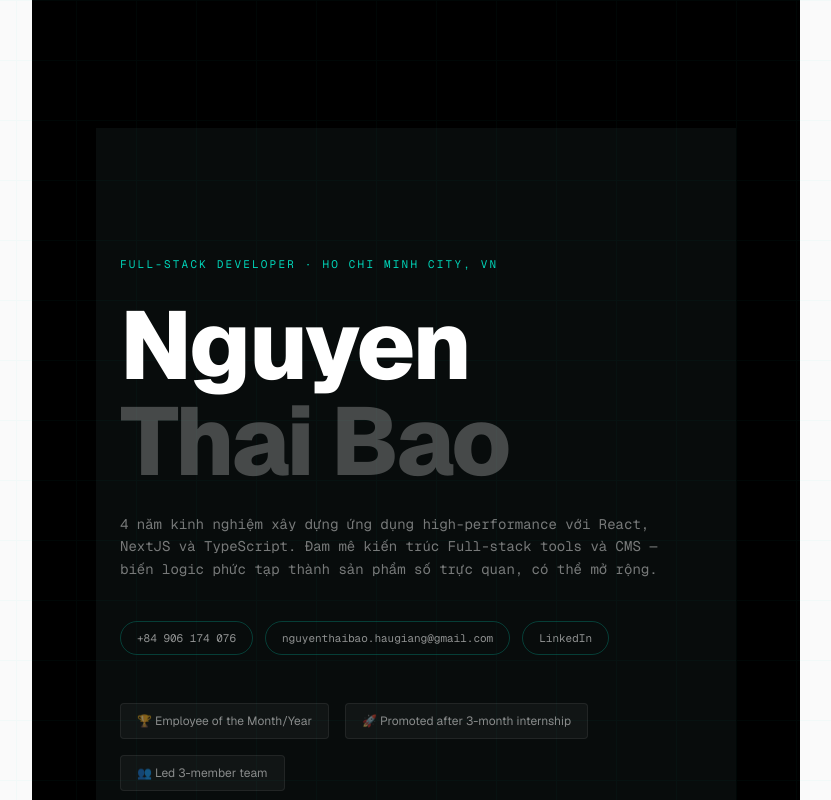
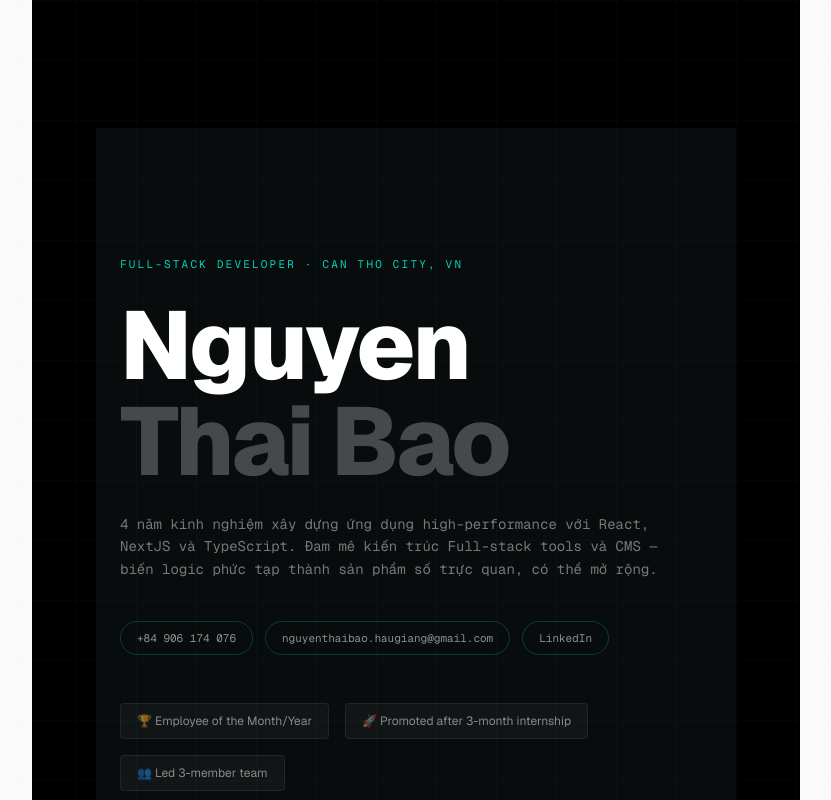
Before and after one commit to ryannguyen2000/portfolio-dev-fe, a Next.js app: page / in a window 1280 px wide. Shown: the top 800 px of the page, without its empty margins (224-1055 px from the left). Built offline with nearby package versions, Linux system fonts and the light colour scheme.

Commit message:
Change my location where I am living

```diff
--- a/src/app/_component/Home.tsx
+++ b/src/app/_component/Home.tsx
@@ -63,7 +63,7 @@ export default function HomePage() {
         {/* ── HERO ── */}
         <section className="mb-28" id="overview">
           <p className="font-mono text-[11px] tracking-[0.2em] text-[#00d4b8] uppercase mb-6">
-            Full-stack Developer · Ho Chi Minh City, VN
+            Full-stack Developer · Can Tho City, VN
           </p>
 
           <h1 className="font-syne text-[clamp(48px,8vw,96px)] font-extrabold leading-none tracking-tight mb-6">
```
